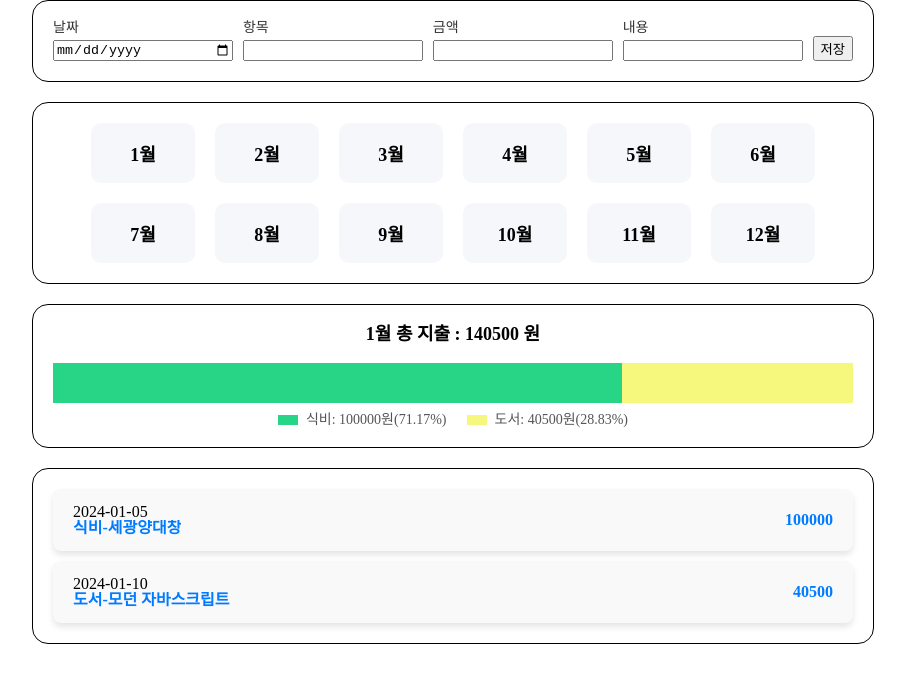
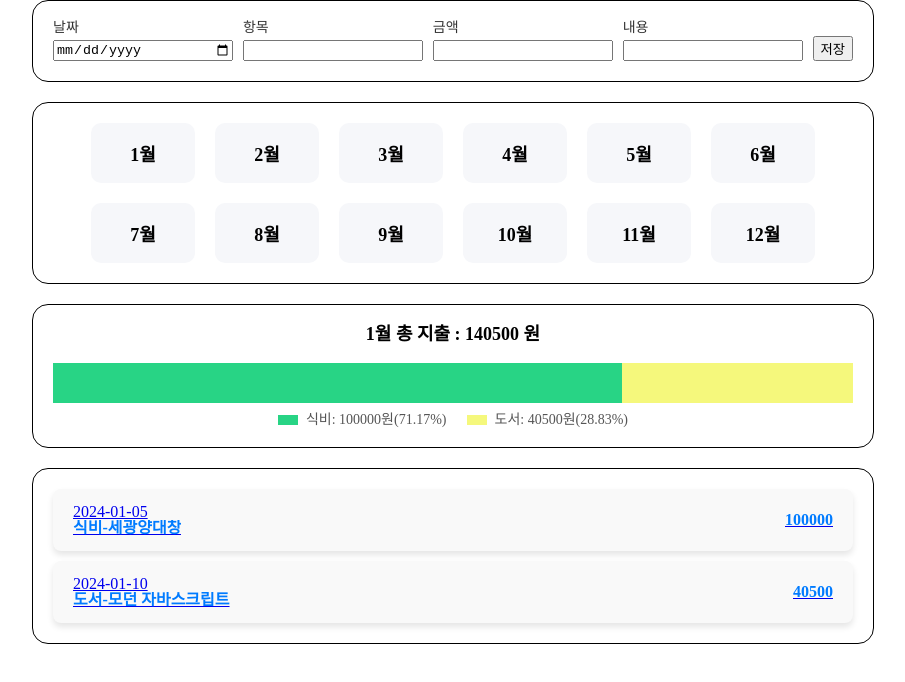
Before and after one commit to munyeol-Yoon/account-book, a React (Vite) app: page / in a window 1280 px wide. Shown: the top 682 px of the page, without its empty margins (208-1113 px from the left). Built offline with nearby package versions, Linux system fonts and the light colour scheme.

Commit message:
refactor: move states and add links to lists

```diff
--- a/src/App.jsx
+++ b/src/App.jsx
@@ -1,12 +1,28 @@
+import { useState } from "react";
 import { Route, Routes } from "react-router-dom";
 import DetailPage from "./pages/DetailPage/DetailPage";
 import HomePage from "./pages/HomePage/HomePage";
 
 function App() {
+  const [accountBook, setAccountBook] = useState([]);
+
   return (
     <Routes>
-      <Route path="/" element={<HomePage />} />
-      <Route path="/:accountId" element={<DetailPage />} />
+      <Route
+        path="/"
+        element={
+          <HomePage accountBook={accountBook} setAccountBook={setAccountBook} />
+        }
+      />
+      <Route
+        path="/:accountId"
+        element={
+          <DetailPage
+            accountBook={accountBook}
+            setAccountBook={setAccountBook}
+          />
+        }
+      />
     </Routes>
   );
 }
--- a/src/components/ListComponent.jsx
+++ b/src/components/ListComponent.jsx
@@ -1,3 +1,4 @@
+import { Link } from "react-router-dom";
 import styled from "styled-components";
 import fakeData from "../fakeData.json";
 
@@ -8,6 +9,7 @@ function ListComponent({ accountBook, month, handleGetMonthData }) {
     <section>
       <StListWrapper>
         {filteredMonthData.map((element) => (
+          <Link to={`/${element.accountId}`} key={element.accountId}>
             <StListCardWrapper key={element.accountId}>
               <StListCardSummary>
                 <span>{element.date}</span>
@@ -15,6 +17,7 @@ function ListComponent({ accountBook, month, handleGetMonthData }) {
               </StListCardSummary>
               <span>{element.amount}</span>
             </StListCardWrapper>
+          </Link>
         ))}
       </StListWrapper>
     </section>
--- a/src/pages/HomePage/HomePage.jsx
+++ b/src/pages/HomePage/HomePage.jsx
@@ -3,8 +3,7 @@ import FormComponent from "../../components/FormComponent";
 import ListComponent from "../../components/ListComponent";
 import MonthComponent from "../../components/MonthComponent";
 import StatusBarComponent from "../../components/StatusBarComponent";
-function HomePage() {
-  const [accountBook, setAccountBook] = useState([]);
+function HomePage({ accountBook, setAccountBook }) {
   const [month, setMonth] = useState("1월");
 
   const handleGetMonthData = (data, month = 2) => {
```
Lines whose indentation alone changed are shown as unchanged.
